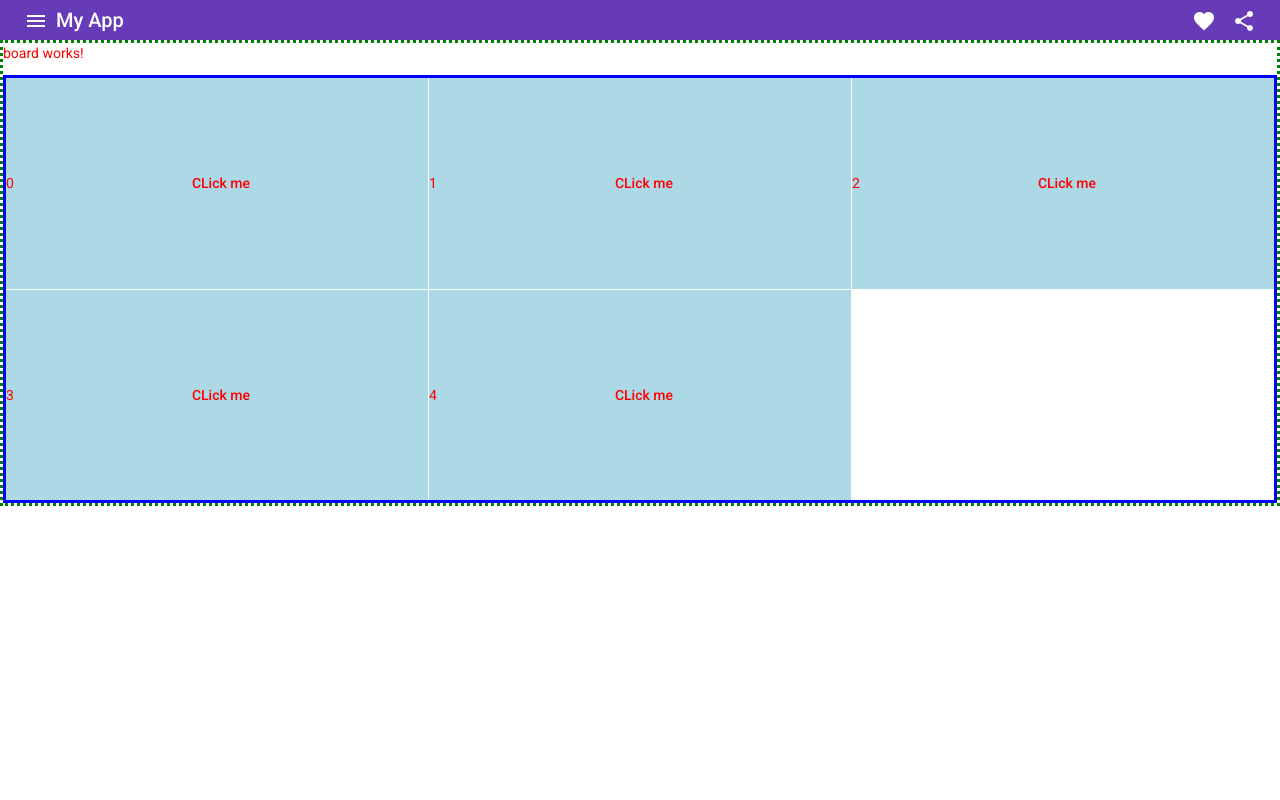
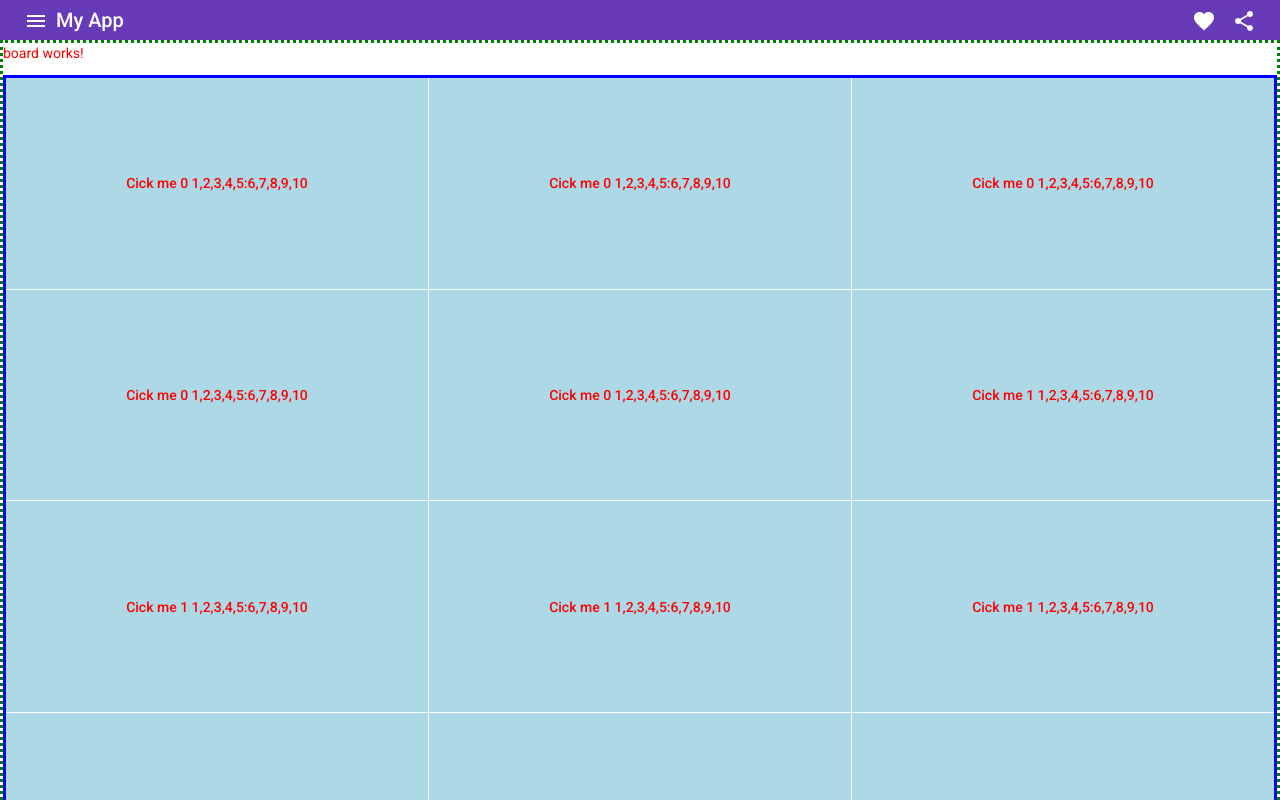
Before and after one commit to smoritz023/Minesweeper-Angular, an Angular app in the folder minesweeper/: page / in a window 1280 px wide. Shown: the top 800 px of the page. Built offline with nearby package versions, Linux system fonts and the light colour scheme.

Commit message:
working on printing array as grid

```diff
--- a/minesweeper/src/app/grid/grid.component.html
+++ b/minesweeper/src/app/grid/grid.component.html
@@ -1,10 +1,15 @@
 <div class="grid">
 
     <mat-grid-list cols="{{columns}}" rowHeight="{{xHeight}}:{{yHeight}}">
-        <div *ngFor="let x of arr; let i = index">
-            <mat-grid-tile>{{i}}
-                <button type="button" mat-button (click)="newFunc(x)" style="height: 100%; width: 100%;">CLick me</button>
-            </mat-grid-tile>
+        <div *ngFor="let x of arrX; let i = index">
+            <div *ngFor="let y of arrY; let j = index">
+                <mat-grid-tile>
+                    <button type="button" mat-button (click)="newFunc(x)" style="height: 100%; width: 100%;">
+                        Cick me {{i}}
+                        {{arrX}}:{{arrY}}
+                    </button>
+                </mat-grid-tile>
+            </div>
         </div>
 
         <!-- <mat-grid-tile>2</mat-grid-tile>
--- a/minesweeper/src/app/grid/grid.component.ts
+++ b/minesweeper/src/app/grid/grid.component.ts
@@ -1,4 +1,5 @@
 import { Component, OnInit } from '@angular/core';
+import { Observable } from 'rxjs';
 
 @Component({
   selector: 'app-grid',
@@ -10,14 +11,26 @@ import { Component, OnInit } from '@angular/core';
 export class GridComponent implements OnInit {
 
 
-  constructor() { }
+  constructor() {
+  }
 
   ngOnInit(): void {
     console.log(this.arr);
   }
 
-  newFunc(i: any){
-    console.log("newfunc: " + i);
+  newFunc(inp: any){
+    console.log("newfunc: " + inp);
+
+
+
+    for(let i = 0; i < this.arrX.length; i++){
+      for(let j = 0; j < this.arrY.length; j++){
+        let temp = this.arrX[i];
+        this.gridlist.push(temp);
+        console.log(this.gridlist);
+      }
+    }
+
   }
 
   arr = [
@@ -31,5 +44,18 @@ export class GridComponent implements OnInit {
   xHeight = 2;
   yHeight = 1;
 
+  arrX = [1,2,3,4,5];
+  arrY = [6,7,8,9,10];
+
+  gridlist:number[] =  [];
+
+
+
+
+  inpX = 0;
+  inpY = 0;
+
+
+
 
 }
```
